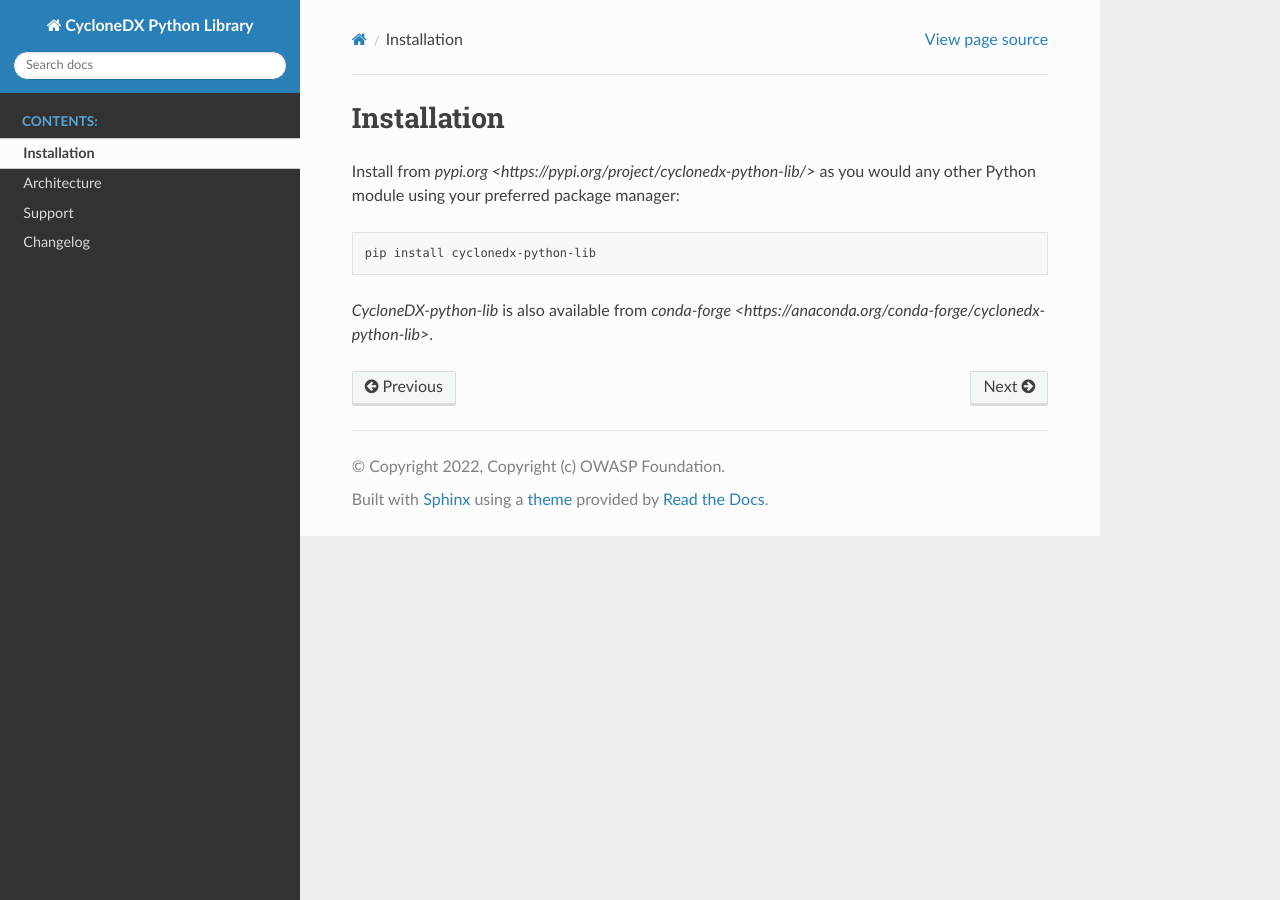
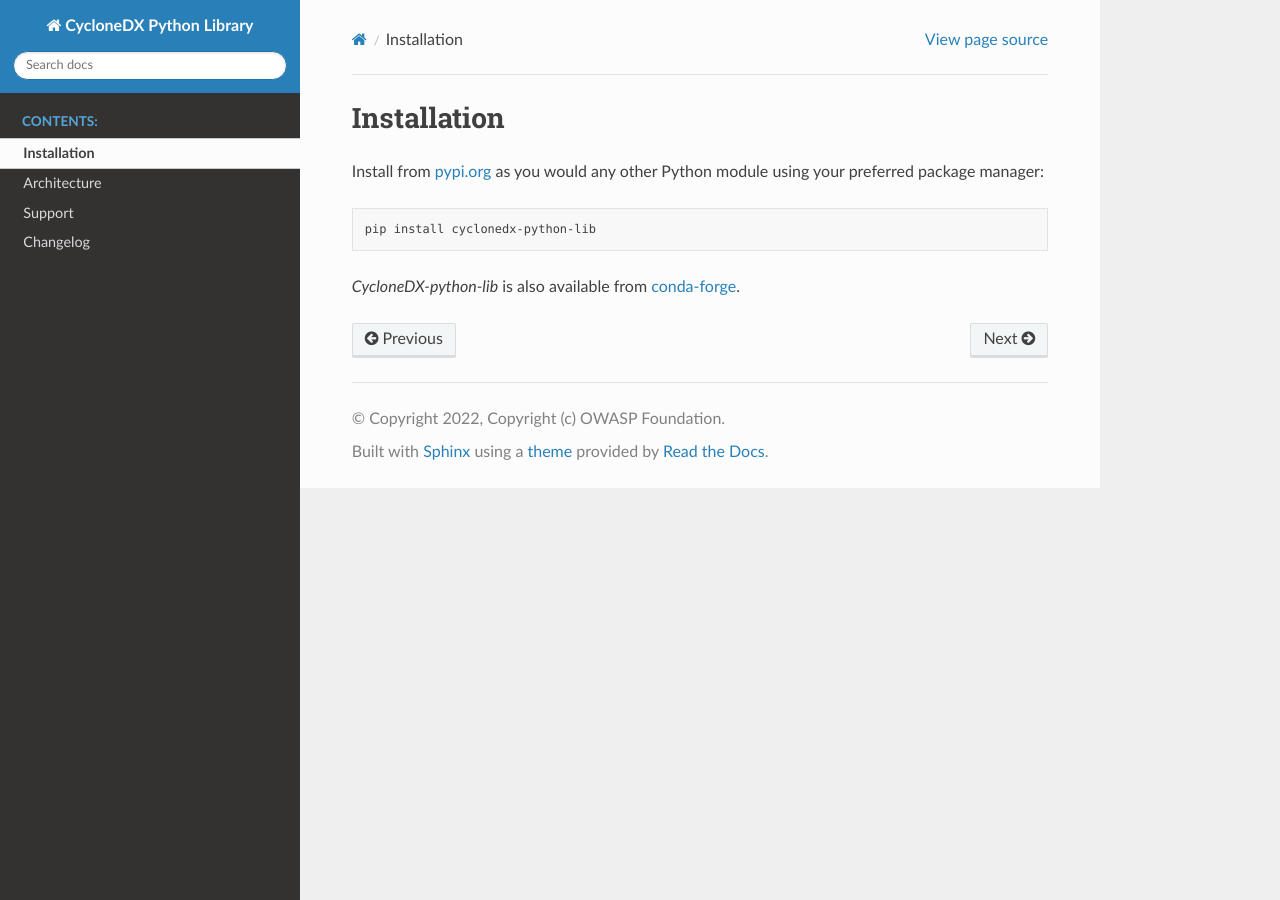
Before and after one commit to CycloneDX/cyclonedx-python-lib, a Sphinx documentation site: the page built from docs/install.rst, in a window 1280 px wide. Built offline with Sphinx 7.4.7 and the Read the Docs theme 2.0.0, drawn with Linux system fonts in a browser that asks for light colours; some of the changed lines change nothing that is shown.

Commit message:
Corrected links

```diff
--- a/docs/install.rst
+++ b/docs/install.rst
@@ -1,12 +1,13 @@
 Installation
 ============
 
-Install from `pypi.org <https://pypi.org/project/cyclonedx-python-lib/>`
-as you would any other Python module using your preferred package manager:
+Install from `pypi.org`_ as you would any other Python module using your preferred package manager:
 
 .. code-block:: bash
 
     pip install cyclonedx-python-lib
 
-*CycloneDX-python-lib* is also available from
-`conda-forge <https://anaconda.org/conda-forge/cyclonedx-python-lib>`.
+*CycloneDX-python-lib* is also available from `conda-forge`_.
+
+.. _pypi.org: https://pypi.org/project/cyclonedx-python-lib/
+.. _conda-forge: https://anaconda.org/conda-forge/cyclonedx-python-lib
```
